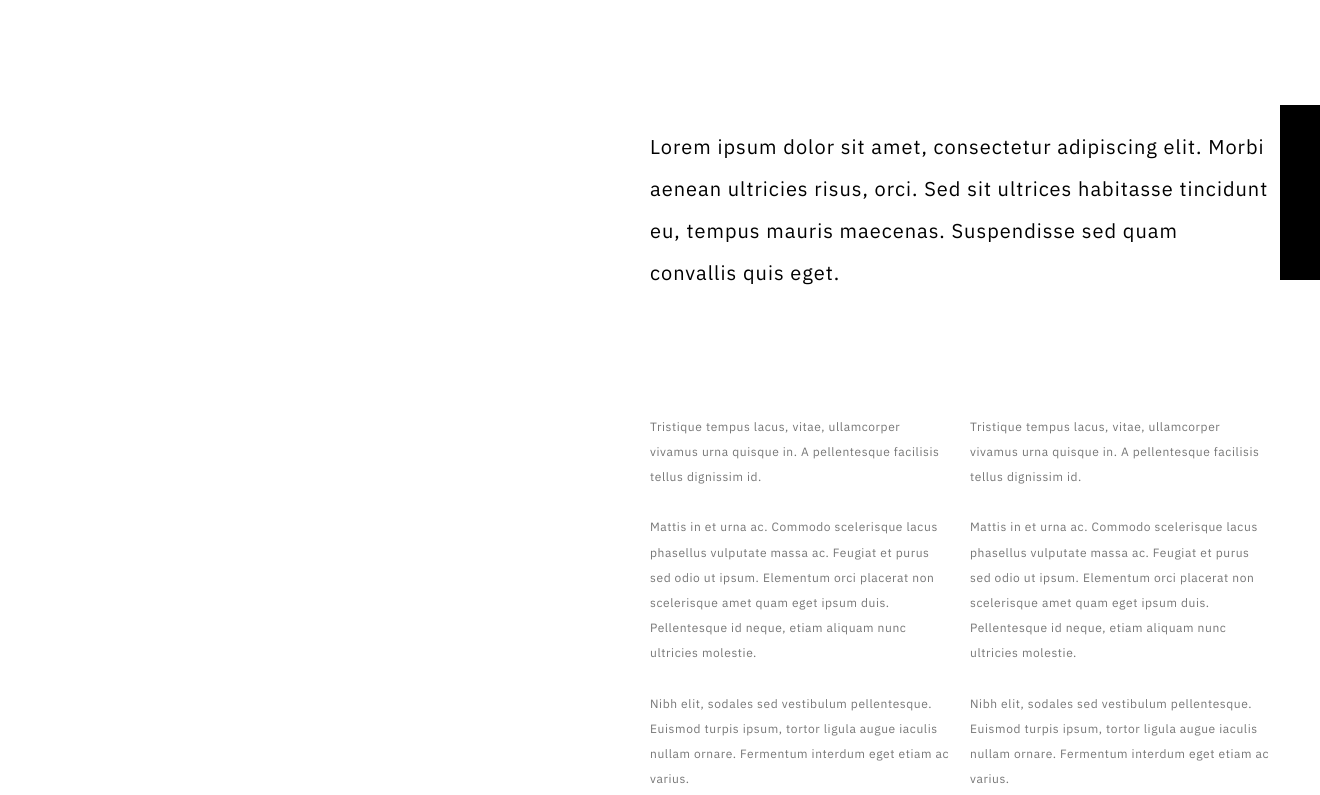
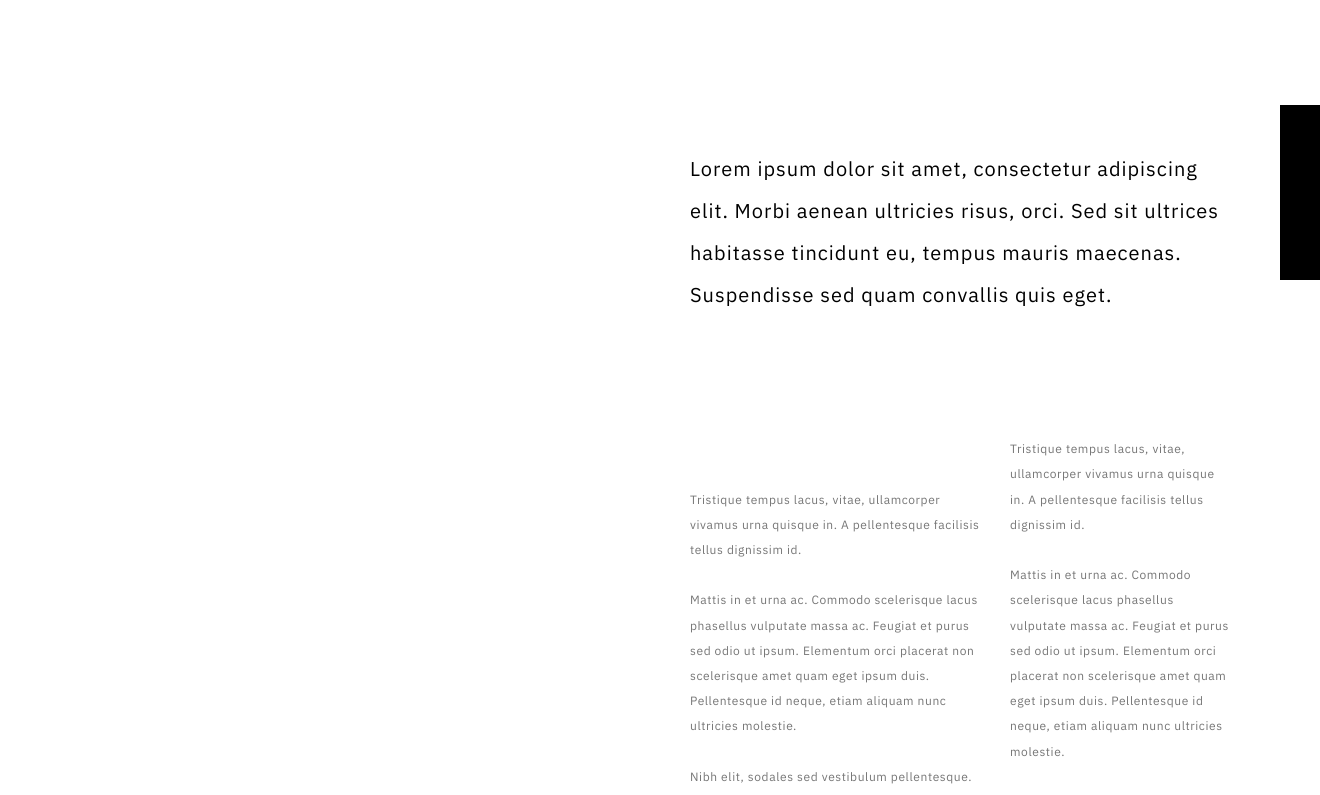
Before and after one commit to juliacodes/CoffeeChemistry, a React (Create React App) app: page /coffee-origins in a window 1280 px wide. Shown: the part 520-1315 px from the top of the page, 1320 px wide, since content can reach past the window. Built offline with nearby package versions, Linux system fonts and the light colour scheme.

Commit message:
Readme updates

```diff
--- a/src/Components/GuidesPage/Grid/index.js
+++ b/src/Components/GuidesPage/Grid/index.js
@@ -36,7 +36,7 @@ const Grid = props => (
             Discover the originals and flavors of different beans random text
             here oh well
         </Caption>
-        <RightDoubleColumn>
+        <RightDoubleColumn className='BoldPara'>
             <Heading style={{ marginTop: 50 }}>
                 Lorem ipsum dolor sit amet, consectetur adipiscing elit. Morbi
                 aenean ultricies risus, orci. Sed sit ultrices habitasse
@@ -44,7 +44,7 @@ const Grid = props => (
                 convallis quis eget.
             </Heading>
         </RightDoubleColumn>
-        <TextColumn>
+        <TextColumn className='RegularPara'>
             <Text>
                 Tristique tempus lacus, vitae, ullamcorper vivamus urna quisque
                 in. A pellentesque facilisis tellus dignissim id. <br />
@@ -60,7 +60,7 @@ const Grid = props => (
                 interdum eget etiam ac varius.
             </Text>
         </TextColumn>
-        <TextColumn style={{ gridArea: '3/4/3/4' }}>
+        <TextColumn className='RegularPara2'>
             <Text>
                 Tristique tempus lacus, vitae, ullamcorper vivamus urna quisque
                 in. A pellentesque facilisis tellus dignissim id. <br />
--- a/src/Components/GuidesPage/Grid/styles.js
+++ b/src/Components/GuidesPage/Grid/styles.js
@@ -10,12 +10,41 @@ export const GridContainer = styled.div`
     height: 100%;
     margin-top: 50px;
     margin-bottom: 50px;
-    padding: 0 50px;
+    padding: 0 20px;
     display: grid;
-    grid-template-columns: repeat(4, 1fr);
+    grid-template-columns: repeat(auto-fit, minmax(300px, 1fr));
     grid-template-rows: 1fr;
     column-gap: 20px;
     grid-row-gap: 100px;
+
+    @media (${QUERIES.medium}) {
+        margin-top: 50px;
+        margin-bottom: 50px;
+        padding: 0 50px;
+    }
+    .BoldPara {
+        grid-area: 2 / 1 / 2 / 5;
+
+        @media (${QUERIES.medium}) {
+            grid-area: 2 / 3 / 2 / 5;
+        }
+    }
+
+    .RegularPara {
+        grid-area: 3 / 1 / 3 / 3;
+
+        @media (${QUERIES.medium}) {
+            grid-area: 3 / 3 / 3 / 4;
+        }
+    }
+
+    .RegularPara2 {
+        grid-area: 3 / 3 / 3 / 5;
+
+        @media (${QUERIES.medium}) {
+            grid-area: 3 / 4 / 3 / 4;
+        }
+    }
 
     a {
         text-decoration: none;
@@ -58,8 +87,6 @@ export const downArrowBounce = keyframes`
 `;
 
 export const Column = styled.div`
-    min-width: 300px;
-
     & .downArrow {
         animation: ${downArrowBounce} 1.5s infinite;
     }
@@ -75,7 +102,6 @@ export const Caption = styled.div`
     align-items: center;
     letter-spacing: 0.05em;
     color: #666666;
-    min-width: 300px;
 `;
 
 export const Heading = styled.p`
@@ -87,13 +113,11 @@ export const Heading = styled.p`
     line-height: 210%;
     letter-spacing: 0.05em;
     color: #000000;
-    min-width: 300px;
 `;
 
 export const Text = styled(Heading)`
     font-size: 12px;
     color: #767676;
-    min-width: 300px;
 `;
 
 export const ImageLink = styled.div`
@@ -124,7 +148,7 @@ export const Image = styled.div`
 `;
 
 export const RightDoubleColumn = styled.div`
-    grid-area: 2 / 3 / 2 / 5;
+    grid-area: 2 / 1 / 2 / 5;
 `;
 export const TextColumn = styled(RightDoubleColumn)`
     grid-area: 3 / 3 / 3 / 4;
@@ -136,5 +160,4 @@ export const ImageColumn = styled.div`
     background-position: center center;
     background-size: cover;
     background-image: url(${Pourover});
-    min-width: 300px;
 `;
```
Also changed, not shown: 1 other file (tests, documents, lock files or other folders).
